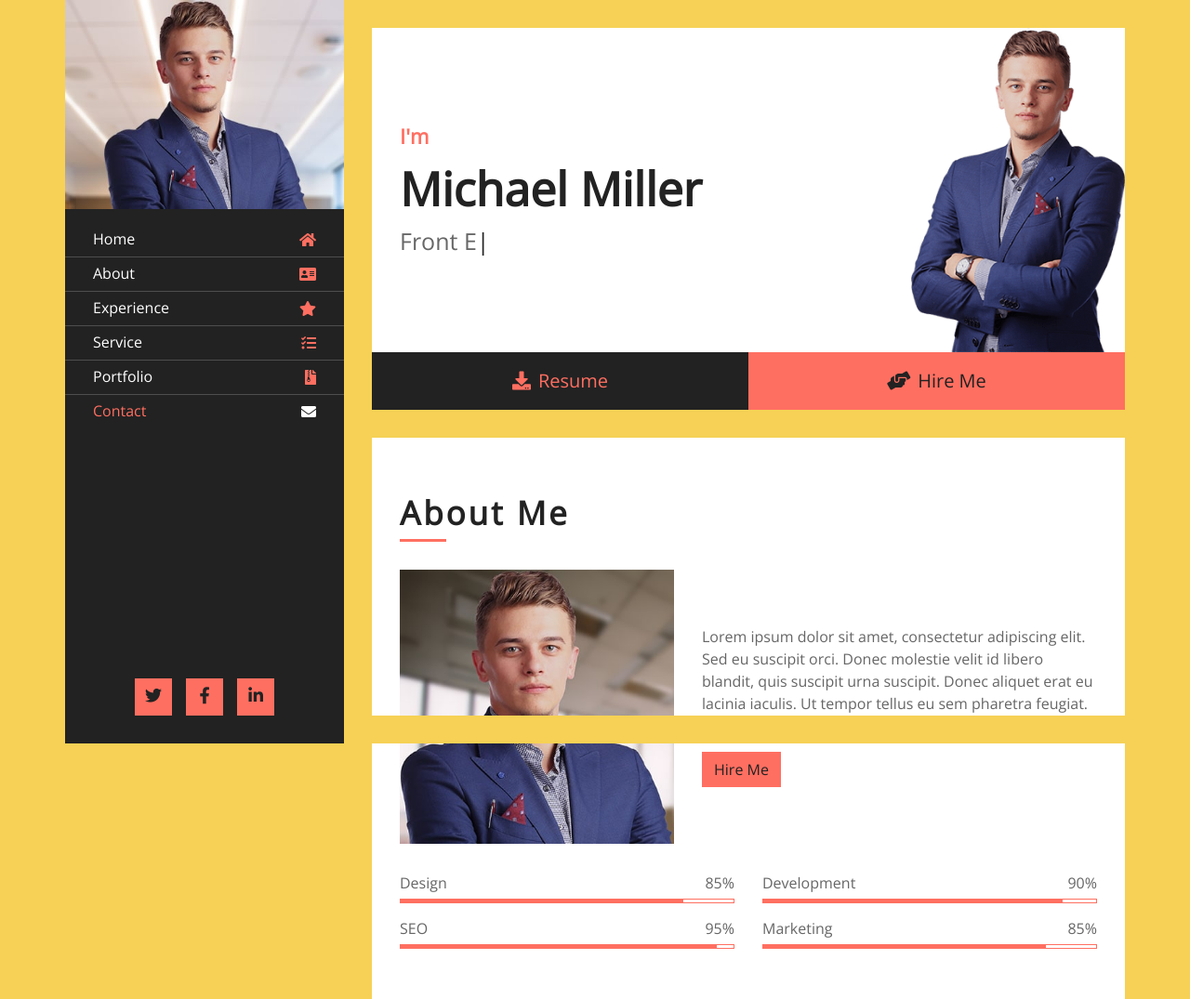
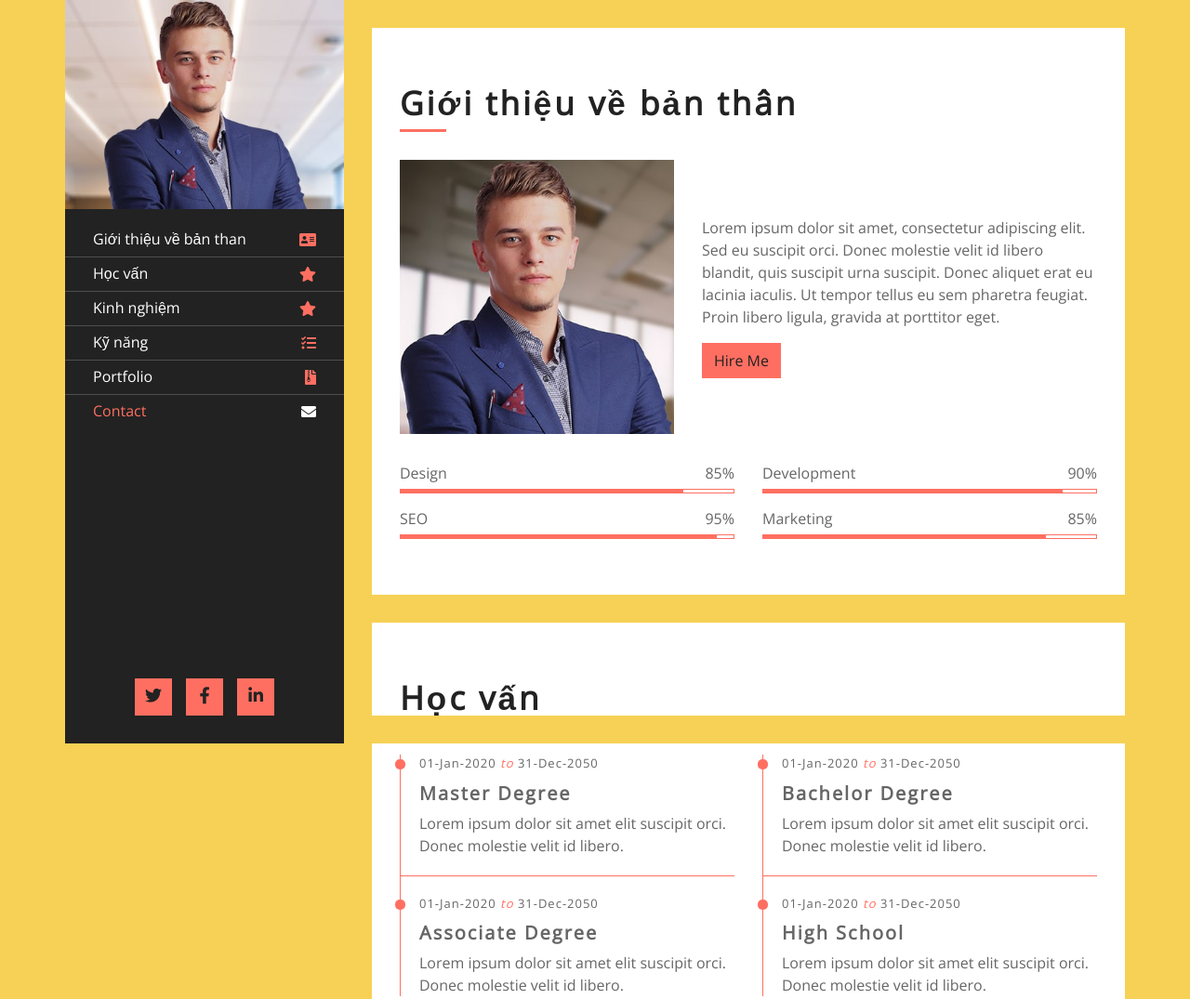
Before and after one commit to nguyenquangsy/Profile, a plain HTML site: page index.html in a window 1280 px wide. Shown: the top 1075 px of the page at 93% size. Drawn offline with nearby package versions, Linux system fonts and the light colour scheme.

Commit message:
Update index.html

```diff
--- a/index.html
+++ b/index.html
@@ -38,17 +38,20 @@
                         </button>
                         <div class="collapse navbar-collapse" id="navbarCollapse">
                             <ul class="nav navbar-nav">
+                                <!-- <li class="nav-item">
+                                    <a class="nav-link" href="#header">Home<i class="fa fa-home"></i></a>
+                                </li> -->
                                 <li class="nav-item">
-                                    <a class="nav-link" href="#header">Home<i class="fa fa-home"></i></a>
+                                    <a class="nav-link" href="#about">Giới thiệu về bản than<i class="fa fa-address-card"></i></a>
                                 </li>
                                 <li class="nav-item">
-                                    <a class="nav-link" href="#about">About<i class="fa fa-address-card"></i></a>
+                                    <a class="nav-link" href="#education">Học vấn<i class="fa fa-star"></i></a>
                                 </li>
                                 <li class="nav-item">
-                                    <a class="nav-link" href="#experience">Experience<i class="fa fa-star"></i></a>
+                                    <a class="nav-link" href="#experience">Kinh nghiệm<i class="fa fa-star"></i></a>
                                 </li>
                                 <li class="nav-item">
-                                    <a class="nav-link" href="#service">Service<i class="fa fa-tasks"></i></a>
+                                    <a class="nav-link" href="#service">Kỹ năng<i class="fa fa-tasks"></i></a>
                                 </li>
                                 <li class="nav-item">
                                     <a class="nav-link" href="#portfolio">Portfolio<i class="fa fa-file-archive"></i></a>
@@ -68,30 +71,30 @@
             </div>
             <div class="content">
                 <!-- Header Start -->
-                <div class="header" id="header">
+                <!-- <div class="header" id="header">
                     <div class="content-inner">
                         <p>I'm</p>
                         <h1>Michael Miller</h1>
                         <h2></h2>
                         <div class="typed-text">Web Designer, Web Developer, Front End Developer, Apps Developer, Graphic Designer</div>
                     </div>
-                </div>
+                </div> -->
                 <!-- Header End -->
 
                 <!-- Large Button Start -->
-                <div class="large-btn">
+                <!-- <div class="large-btn">
                     <div class="content-inner">
                         <a class="btn" href="#"><i class="fa fa-download"></i>Resume</a>
                         <a class="btn" href="#"><i class="fa fa-hands-helping"></i>Hire Me</a>
                     </div>
-                </div>
+                </div> -->
                 <!-- Large Button End -->
 
                 <!-- About Start -->
                 <div class="about" id="about">
                     <div class="content-inner">
                         <div class="content-header">
-                            <h2>About Me</h2>
+                            <h2>Giới thiệu về bản thân</h2>
                         </div>
                         <div class="row align-items-center">
                             <div class="col-md-6 col-lg-5">
@@ -146,7 +149,7 @@
                 <div class="education" id="education">
                     <div class="content-inner">
                         <div class="content-header">
-                            <h2>Education</h2>
+                            <h2>Học vấn</h2>
                         </div>
                         <div class="row align-items-center">
                             <div class="col-md-6">
@@ -186,7 +189,7 @@
                 <div class="experience" id="experience">
                     <div class="content-inner">
                         <div class="content-header">
-                            <h2>Experience</h2>
+                            <h2>Kinh nghiệm</h2>
                         </div>
                         <div class="row align-items-center">
                             <div class="col-md-6">
@@ -234,7 +237,7 @@
                 <div class="service" id="service">
                     <div class="content-inner">
                         <div class="content-header">
-                            <h2>Service</h2>
+                            <h2>Kỹ năng</h2>
                         </div>
                         <div class="row align-items-center">
                             <div class="col-md-6">
```
